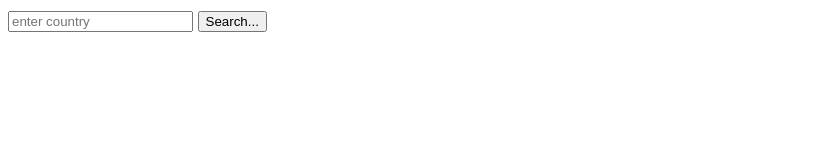
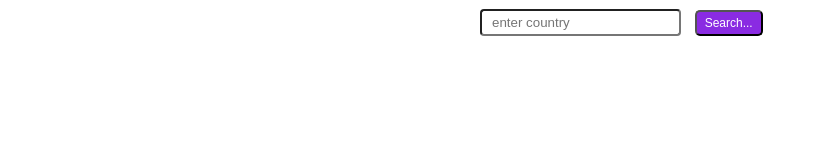
Before and after one commit to VictoriaMendas/weather, a website: page src/index.html in a window 1280 px wide. Shown: the whole page, without its empty margins (0-818 px from the left). Drawn offline with Linux system fonts and the light colour scheme.

```diff
--- a/src/css/styles.css
+++ b/src/css/styles.css
@@ -23,3 +23,42 @@
   -moz-osx-font-smoothing: grayscale;
   -webkit-text-size-adjust: 100%;
 }
+.section-weather {
+  font-size: 12px;
+}
+.container {
+  width: 320px;
+  padding: 0 20px;
+  margin: 0 auto;
+}
+.form input {
+  margin-bottom: 12px;
+  margin-right: 8px;
+  padding: 4px 10px;
+  border-radius: 4px;
+}
+.form button {
+  padding: 4px 8px;
+  border-radius: 5px;
+  color: #fff;
+  background-color: blueviolet;
+  font-size: 12px;
+}
+@media screen and (min-width: 768px) {
+  .container {
+    max-width: 768px;
+    padding: 0 32px;
+  }
+  .section-weather {
+    font-size: 16px;
+  }
+}
+@media screen and (min-width: 1280px) {
+  .container {
+    max-width: 1280px;
+    padding: 0 16px;
+  }
+  .section-weather {
+    font-size: 20px;
+  }
+}
--- a/src/index.html
+++ b/src/index.html
@@ -8,7 +8,7 @@
     <link rel="stylesheet" href="./css/styles.css" />
   </head>
   <body>
-    <section>
+    <section class="section-weather">
       <div class="container">
         <form class="form">
           <input type="text" name="search" placeholder="enter country" />
```
Also changed, not shown: src/js/app.js (+9 -2 lines), src/js/openWeather-Api.js (+16 -5 lines).
